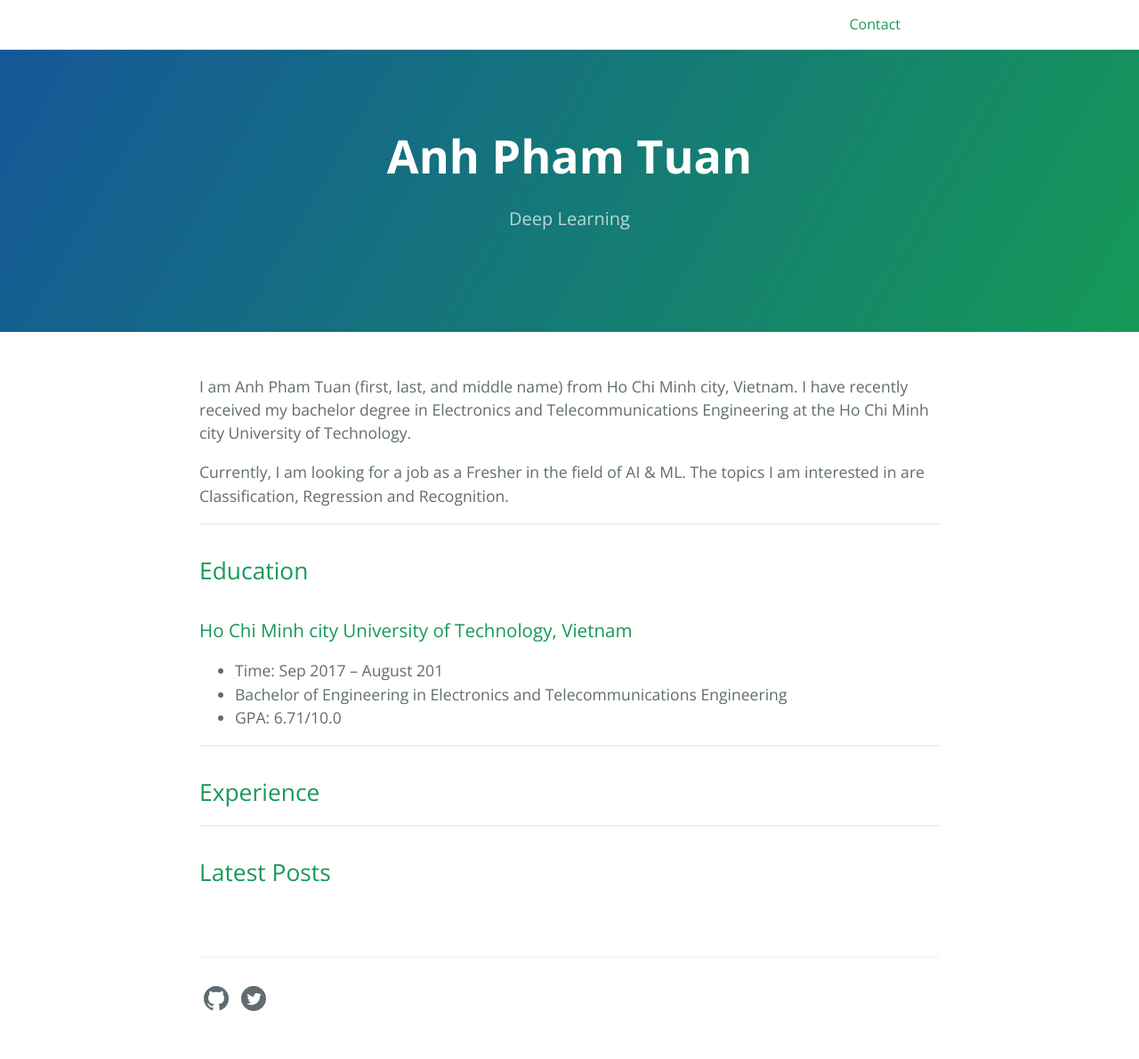
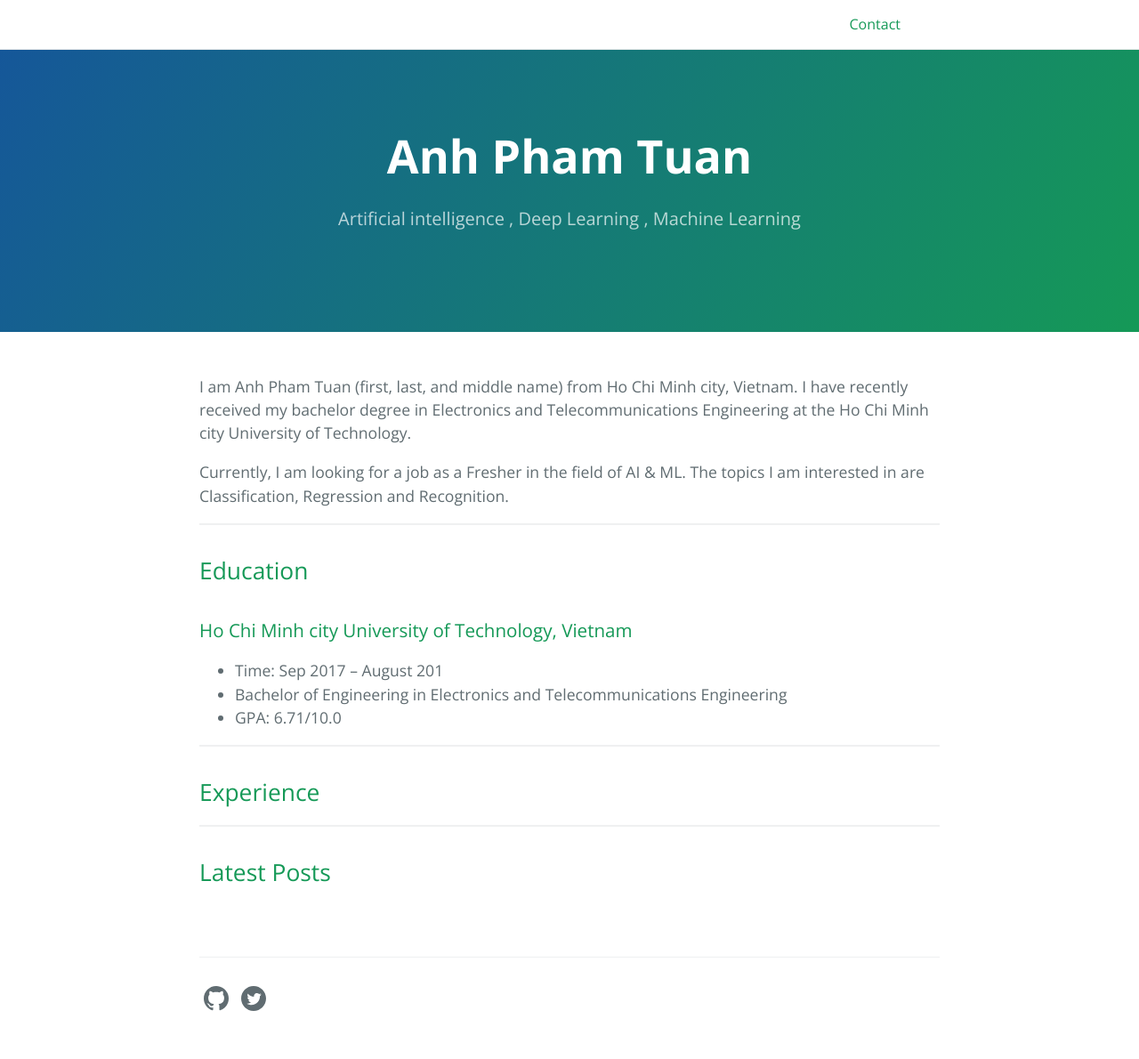
Before and after one commit to AnhPhTu/AnhPhTu.github.io, a Jekyll site: the page built from index.md, in a window 1280 px wide. Shown: the whole page at 89% size. Built offline with Jekyll 4.4.1, drawn with Linux system fonts in a browser that asks for light colours.

Commit message:
Update _config.yml

```diff
--- a/_config.yml
+++ b/_config.yml
@@ -1,5 +1,5 @@
 title: Anh Pham Tuan
-description: Deep Learning
+description: Artificial intelligence , Deep Learning , Machine Learning
 show_downloads: false
 
 baseurl: # change this to the subpath of your site, e.g. /blog. Leave it empty if you don't need it.
@@ -19,9 +19,3 @@ image: /thumbnail-jumbo.png
 twitter:
   username: anh_ph_tu
 #  site:
-facebook:
-  #publisher: 1592372034171500
-  #profile_id: 1809805629
-  app_id: 100005077264557 # cayman-blog
-  #authors: lorepirri
-#  admins:
```
